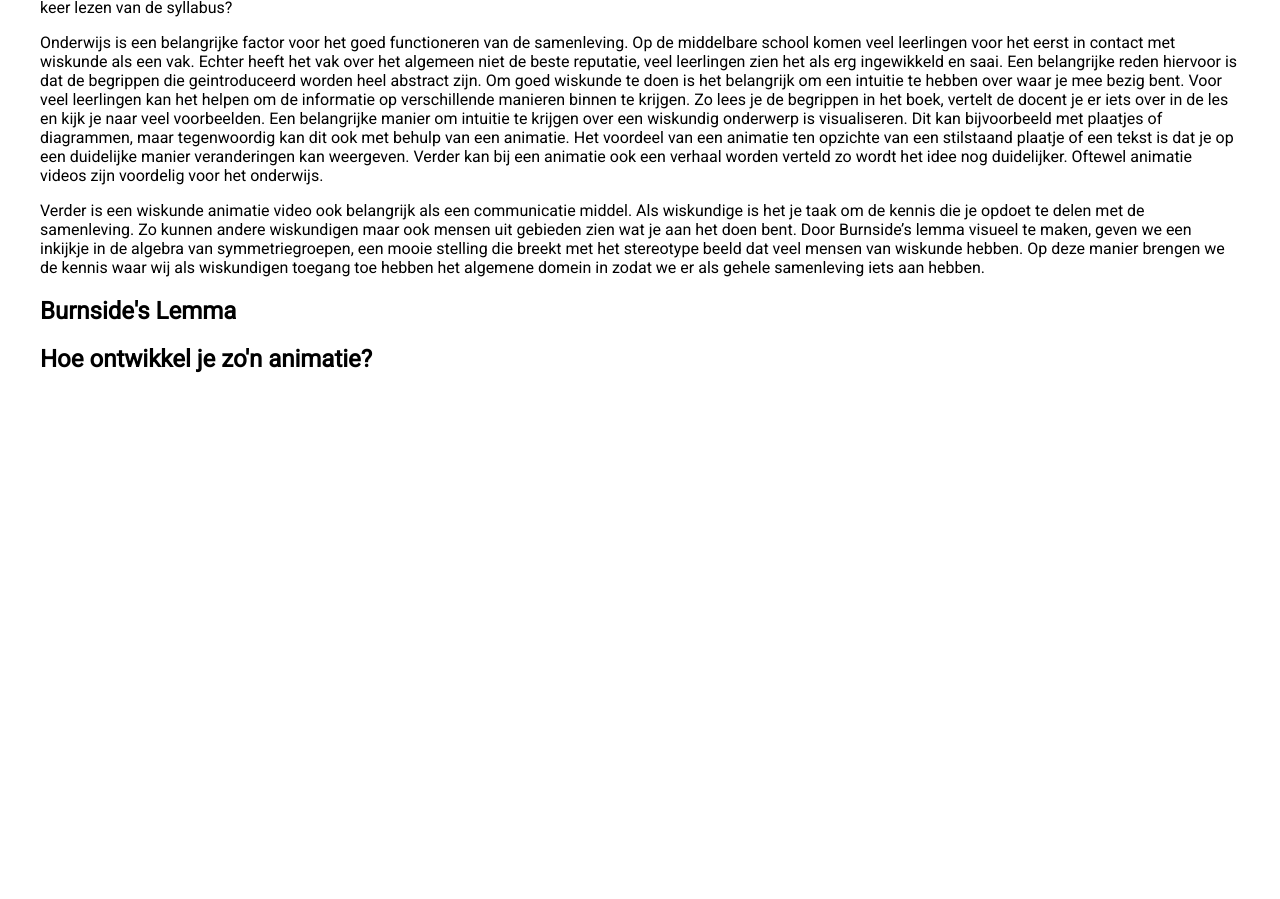
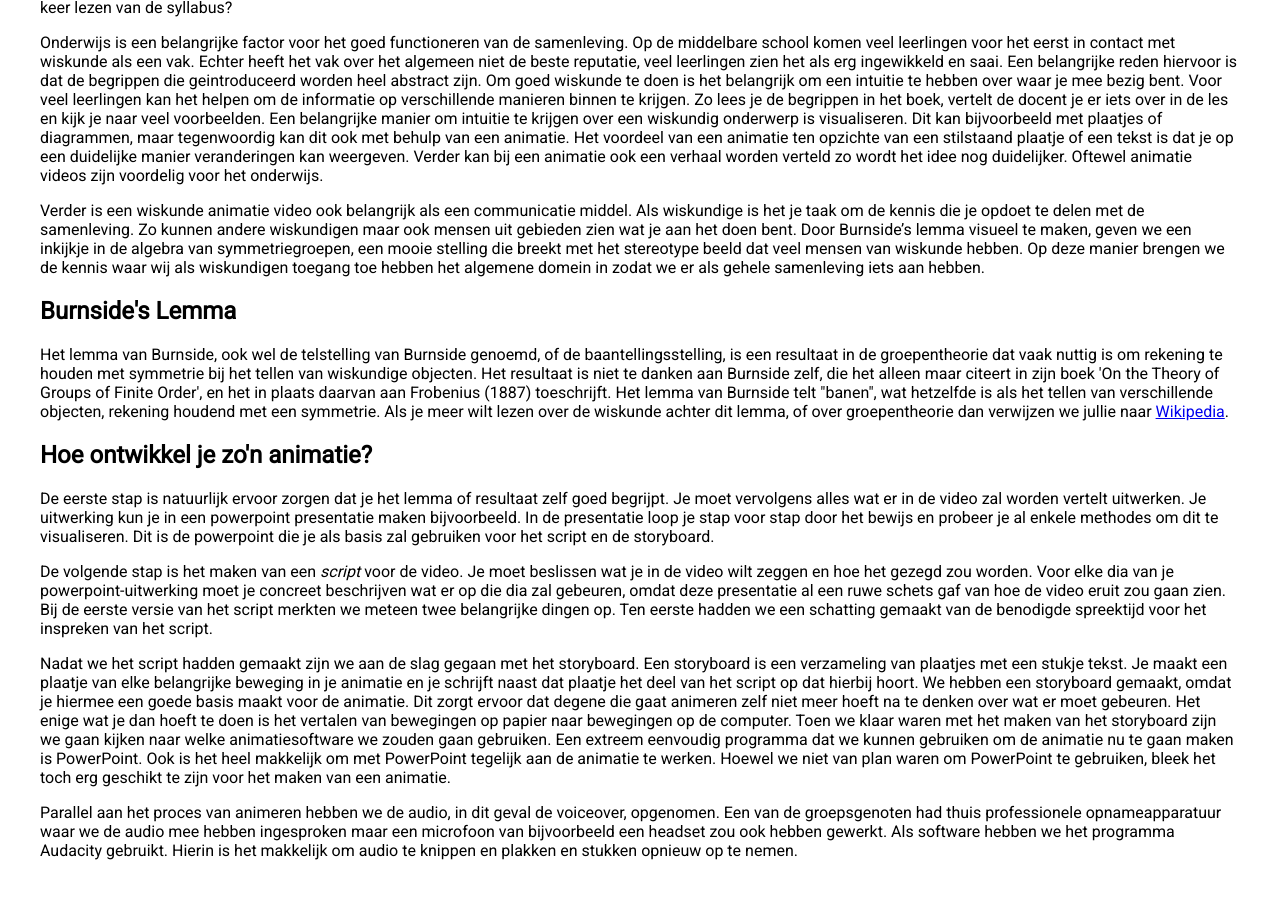
Before and after one commit to NicosStarreveld/Onderwijs-Communicatie, a Jekyll site: the page built from Pages/Animation.md, in a window 1280 px wide and 900 px high, scrolled down 1002 px. Built offline with Jekyll 4.4.1, drawn with Linux system fonts in a browser that asks for light colours; before the commit the page ends 1415 px from its top, so only the background shows below that.

Commit message:
Update Animation.md

```diff
--- a/Pages/Animation.md
+++ b/Pages/Animation.md
@@ -25,6 +25,20 @@ voor het onderwijs. </p>
 <p></p>
 <h2> Burnside's Lemma</h2>
 
+Het lemma van Burnside, ook wel de telstelling van Burnside genoemd, of de baantellingsstelling, is een resultaat in de groepentheorie dat vaak nuttig is om rekening te houden met symmetrie bij het tellen van wiskundige objecten. Het resultaat is niet te danken aan Burnside zelf, die het alleen maar citeert in zijn boek 'On the Theory of Groups of Finite Order', en het in plaats daarvan aan Frobenius (1887) toeschrijft. Het lemma van Burnside telt "banen", wat hetzelfde is als het tellen van verschillende objecten, rekening houdend met een symmetrie.
+
+Als je meer wilt lezen over de wiskunde achter dit lemma, of over groepentheorie dan verwijzen we jullie naar <a href="[url](https://en.wikipedia.org/wiki/Burnside%27s_lemma)">Wikipedia</a>.
+
 <p></p>
 <h2> Hoe ontwikkel je zo'n animatie?</h2>
+
+<p>De eerste stap is natuurlijk ervoor zorgen dat je het lemma of resultaat zelf goed begrijpt. Je moet vervolgens alles wat er in de video zal worden vertelt uitwerken. Je uitwerking kun je in een powerpoint presentatie maken bijvoorbeeld. In de presentatie loop je stap voor stap door het bewijs en probeer je al enkele methodes om dit te visualiseren. Dit is de powerpoint die je als basis zal gebruiken voor het script en de storyboard.</p>
+
+<p>De volgende stap is het maken van een <i>script</i> voor de video. Je moet beslissen wat je in de video wilt zeggen en hoe het gezegd zou worden. Voor elke dia van je powerpoint-uitwerking moet je concreet beschrijven wat er op die dia zal gebeuren, omdat deze presentatie al een ruwe schets gaf van hoe de video eruit zou gaan zien. Bij de eerste versie van het script merkten we meteen
+twee belangrijke dingen op. Ten eerste hadden we een schatting gemaakt van de benodigde spreektijd voor het inspreken van het script. </p>
+
+<p>Nadat we het script hadden gemaakt zijn we aan de slag gegaan met het storyboard. Een storyboard is een verzameling van plaatjes met een stukje tekst. Je maakt een plaatje van elke belangrijke beweging in je animatie en je schrijft naast dat plaatje het deel van het script op dat hierbij hoort. We hebben een storyboard gemaakt, omdat je hiermee een goede basis maakt voor de animatie. Dit zorgt ervoor dat degene die gaat animeren zelf niet meer hoeft na te denken over wat er moet gebeuren. Het enige wat je dan hoeft te doen is het vertalen van bewegingen op papier naar bewegingen op de computer. Toen we klaar waren met het maken van het storyboard zijn we gaan kijken naar welke animatiesoftware we zouden gaan gebruiken. Een extreem eenvoudig programma dat we kunnen gebruiken om de animatie nu te gaan maken is PowerPoint. Ook is het heel makkelijk om met PowerPoint tegelijk aan de animatie te werken. Hoewel we
+niet van plan waren om PowerPoint te gebruiken, bleek het toch erg geschikt te zijn voor het maken van een animatie.</p>
+
+<p>Parallel aan het proces van animeren hebben we de audio, in dit geval de voiceover, opgenomen. Een van de groepsgenoten had thuis professionele opnameapparatuur waar we de audio mee hebben ingesproken maar een microfoon van bijvoorbeeld een headset zou ook hebben gewerkt. Als software hebben we het programma Audacity gebruikt. Hierin is het makkelijk om audio te knippen en plakken en stukken opnieuw op te nemen.</p>
 </html>
```
